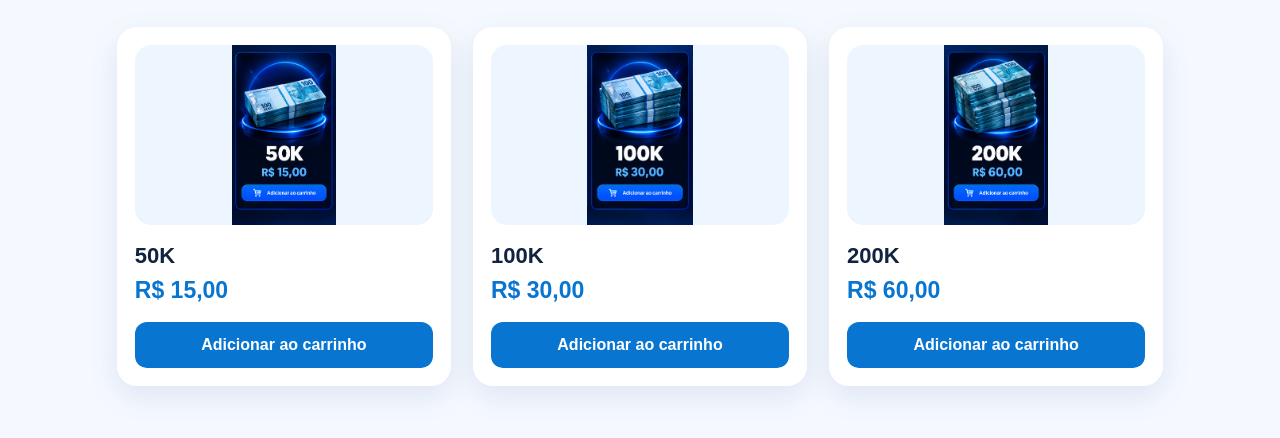
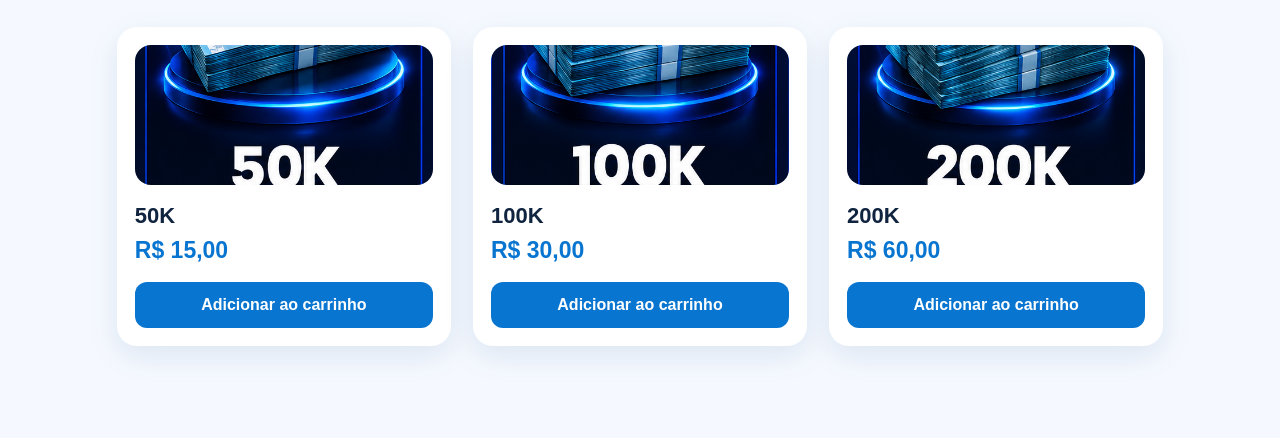
Before and after one commit to perfumeserv20/Perfume-server-20, a website: page public/index.html in a window 1280 px wide. Shown: the part 651-1089 px from the top of the page. Drawn offline with Linux system fonts and the light colour scheme.

Commit message:
Update style.css

```diff
--- a/public/style.css
+++ b/public/style.css
@@ -160,7 +160,7 @@ main {
 
 .product-image {
   width: 100%;
-  height: 180px;
+  height: 140px;
   border-radius: 16px;
   background: #edf6ff;
   display: flex;
@@ -172,7 +172,7 @@ main {
 .product-image img {
   width: 100%;
   height: 100%;
-  object-fit: contain;
+  object-fit: cover;
   display: block;
 }
 
@@ -282,7 +282,7 @@ main {
 .mini-image img {
   width: 100%;
   height: 100%;
-  object-fit: contain;
+  object-fit: cover;
 }
 
 .cart-item div:nth-child(2) {
@@ -350,4 +350,4 @@ footer {
   .bottle {
     display: none;
   }
-}
+    }
```
